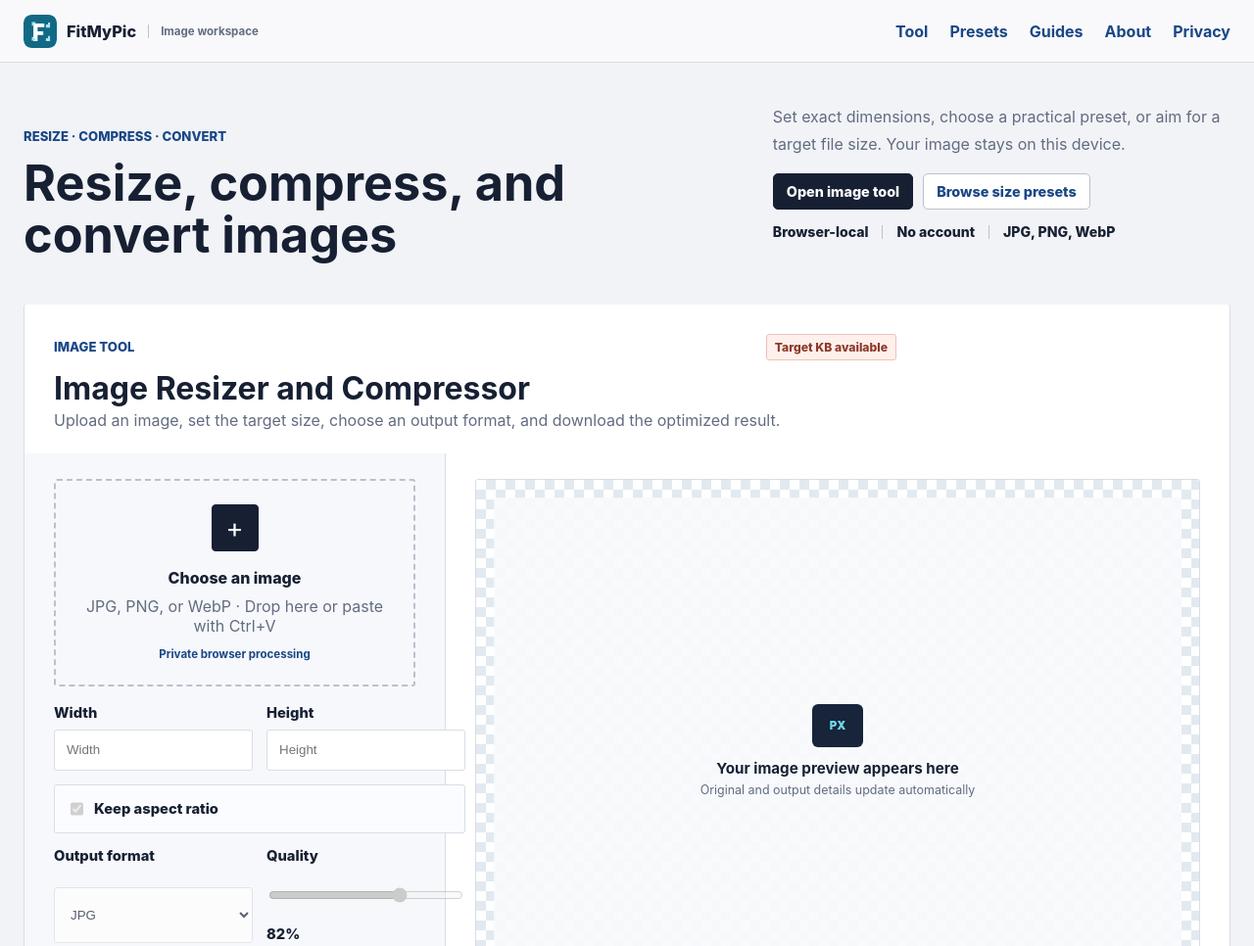
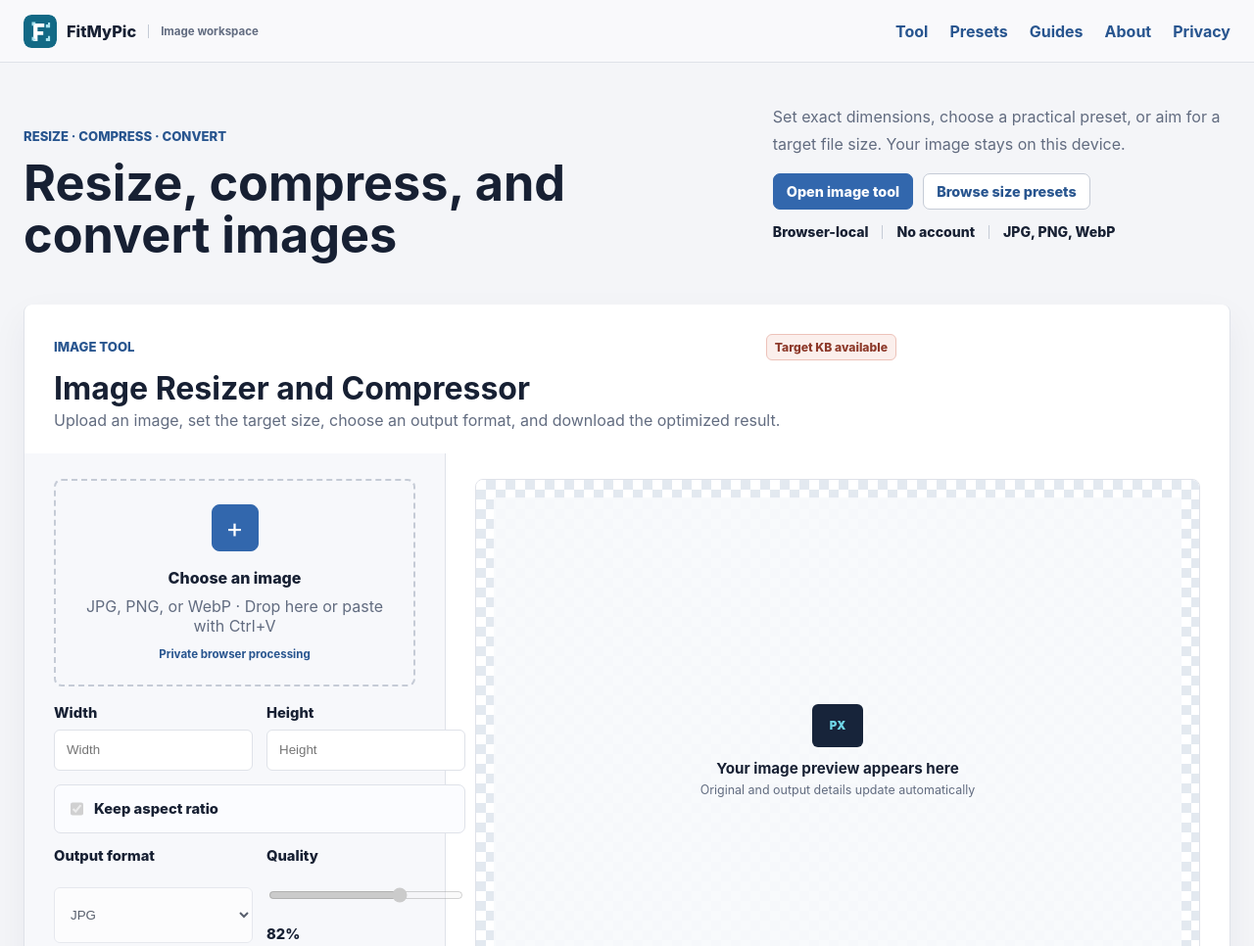
Before and after one commit to ijmu/fitmypic, a plain HTML site: page index.html in a window 1280 px wide. Shown: the top 966 px of the page at 98% size. Drawn offline with Linux system fonts and the light colour scheme.

Commit message:
Soften FitMyPic visual treatment

```diff
--- a/styles.css
+++ b/styles.css
@@ -1,17 +1,17 @@
 :root {
   color-scheme: light;
-  --bg: #f2f3f7;
+  --bg: #f4f5f8;
   --surface: #ffffff;
   --surface-soft: #f7f8fb;
   --ink: #172033;
   --muted: #626c80;
-  --line: #d9dde6;
-  --line-strong: #b9c1cf;
-  --accent: #245fb9;
-  --accent-dark: #194786;
-  --soft: #e8eef8;
-  --warm: #c54f3b;
-  --warm-soft: #fff0ec;
+  --line: #dfe2e9;
+  --line-strong: #c5cbd6;
+  --accent: #3267ad;
+  --accent-dark: #28558f;
+  --soft: #eaf0f8;
+  --warm: #b85f50;
+  --warm-soft: #fbefec;
   --ease-out: cubic-bezier(0.23, 1, 0.32, 1);
   font-family:
     Inter, ui-sans-serif, system-ui, -apple-system, BlinkMacSystemFont, "Segoe UI", sans-serif;
@@ -234,7 +234,7 @@
 .task-links a {
   background: var(--surface);
   border: 1px solid var(--line-strong);
-  border-radius: 5px;
+  border-radius: 7px;
   color: var(--accent-dark);
   font-size: 0.9rem;
   font-weight: 800;
@@ -243,8 +243,8 @@
 }
 
 .task-links a:first-child {
-  background: var(--ink);
-  border-color: var(--ink);
+  background: var(--accent);
+  border-color: var(--accent);
   color: #fff;
 }
 
@@ -262,7 +262,8 @@
 .tool-shell {
   background: var(--surface);
   border: 1px solid var(--line);
-  border-radius: 3px;
+  border-radius: 8px;
+  box-shadow: 0 14px 36px rgba(30, 42, 67, 0.055);
   padding: 30px;
   position: relative;
 }
@@ -296,7 +297,7 @@
 .feature-badge {
   background: var(--warm-soft);
   border: 1px solid #edc2b9;
-  border-radius: 3px;
+  border-radius: 6px;
   color: #8d392a;
   font-size: 0.76rem;
   font-weight: 850;
@@ -338,7 +339,7 @@
   align-items: center;
   background: var(--surface-soft);
   border: 2px dashed var(--line-strong);
-  border-radius: 3px;
+  border-radius: 8px;
   cursor: pointer;
   display: flex;
   flex-direction: column;
@@ -375,9 +376,9 @@
 
 .drop-icon {
   align-items: center;
-  background: var(--ink);
-  border: 1px solid var(--ink);
-  border-radius: 4px;
+  background: var(--accent);
+  border: 1px solid var(--accent);
+  border-radius: 8px;
   color: #fff;
   display: inline-flex;
   font-size: 1.7rem;
@@ -422,7 +423,7 @@
   align-items: center;
   background: #fbfcff;
   border: 1px solid var(--line);
-  border-radius: 3px;
+  border-radius: 7px;
   display: flex;
   grid-column: 1 / -1;
   min-height: 44px;
@@ -433,7 +434,7 @@
 select {
   background: white;
   border: 1px solid var(--line);
-  border-radius: 3px;
+  border-radius: 6px;
   color: var(--ink);
   min-height: 42px;
   padding: 0 12px;
@@ -446,7 +447,7 @@
 button {
   background: var(--accent);
   border: 0;
-  border-radius: 4px;
+  border-radius: 7px;
   color: white;
   cursor: pointer;
   font-weight: 800;
@@ -499,7 +500,7 @@
   align-items: center;
   background: var(--surface-soft);
   border: 1px solid var(--line);
-  border-radius: 3px;
+  border-radius: 7px;
   display: flex;
   gap: 10px;
   margin-top: 16px;
@@ -523,7 +524,7 @@
 .preview-stage {
   background: #e9eef4;
   border: 1px solid var(--line);
-  border-radius: 3px;
+  border-radius: 8px;
   overflow: hidden;
   position: relative;
 }
@@ -602,7 +603,7 @@
 .meta-grid div {
   background: #fbfcff;
   border: 1px solid var(--line);
-  border-radius: 3px;
+  border-radius: 7px;
   padding: 12px;
 }
 
@@ -651,7 +652,7 @@
 .faq-section {
   background: var(--surface);
   border: 1px solid var(--line);
-  border-radius: 3px;
+  border-radius: 8px;
   margin-top: 28px;
   padding: 28px;
 }
@@ -729,7 +730,7 @@
 .page section {
   background: var(--surface);
   border: 1px solid var(--line);
-  border-radius: 3px;
+  border-radius: 8px;
   margin-bottom: 18px;
   padding: 22px;
 }
```
